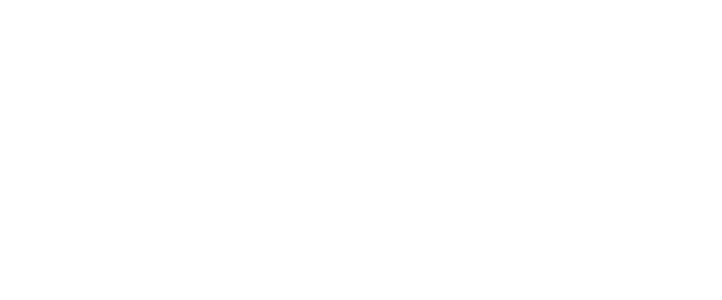
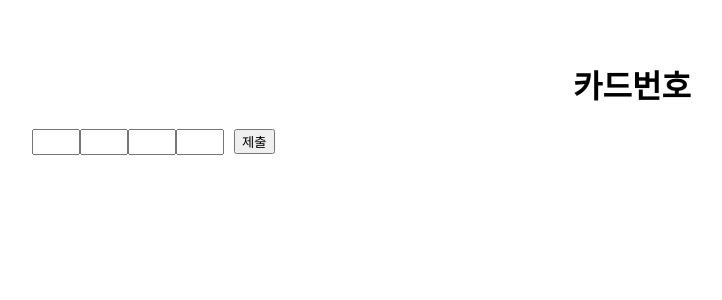
Before and after one commit to jaychang99/react-hook-study, a React (Create React App) app: page /card in a window 1280 px wide. Before the commit this address had no page. Shown: the top 300 px of the page, without its empty margins (8-730 px from the left). Built offline with nearby package versions, Linux system fonts and the light colour scheme.

Commit message:
feat: 신용카드 예시 로직 구현 완료

```diff
--- a/src/App.js
+++ b/src/App.js
@@ -2,6 +2,7 @@
 import UseRefStudyFocus from "common/UseRefStudyFocus";
 import { BrowserRouter as Router, Route, Routes } from "react-router-dom";
 import "./App.css";
+import UseRefCardExample from "common/UseRefCardExample";
 
 function App() {
   return (
@@ -9,6 +10,7 @@
       <Routes>
         <Route path="/" exact={true} element={<UseRefStudy />} />
         <Route path="/focus" exact={true} element={<UseRefStudyFocus />} />
+        <Route path="/card" exact={true} element={<UseRefCardExample />} />
       </Routes>
     </Router>
   );
--- /dev/null
+++ b/src/common/UseRefCardExample.js
@@ -0,0 +1,62 @@
+import "common/styles/useRefCardExample.css";
+import { useRef } from "react";
+
+function UseRefCardExample() {
+  const cardNo1Ref = useRef();
+  const cardNo2Ref = useRef();
+  const cardNo3Ref = useRef();
+  const cardNo4Ref = useRef();
+
+  const submitButtonRef = useRef();
+
+  function handleInputChange(e, nextRef) {
+    const currentInputValue = e.target.value;
+    if (nextRef) {
+      if (currentInputValue.length === 4) {
+        nextRef.current.focus();
+      }
+    }
+  }
+
+  return (
+    <div>
+      <h1>카드번호</h1>
+      <input
+        ref={cardNo1Ref}
+        onChange={(e) => {
+          handleInputChange(e, cardNo2Ref);
+        }}
+      />
+      <input
+        ref={cardNo2Ref}
+        onChange={(e) => {
+          handleInputChange(e, cardNo3Ref);
+        }}
+      />
+      <input
+        ref={cardNo3Ref}
+        onChange={(e) => {
+          handleInputChange(e, cardNo4Ref);
+        }}
+      />
+      <input
+        ref={cardNo4Ref}
+        onChange={(e) => {
+          handleInputChange(e, submitButtonRef);
+        }}
+      />
+      <button
+        ref={submitButtonRef}
+        onClick={() => {
+          console.log(
+            `신용카드 번호는 ${cardNo1Ref.current.value}-${cardNo2Ref.current.value}-${cardNo3Ref.current.value}-${cardNo4Ref.current.value}`
+          );
+        }}
+      >
+        제출
+      </button>
+    </div>
+  );
+}
+
+export default UseRefCardExample;
--- /dev/null
+++ b/src/common/styles/useRefCardExample.css
@@ -0,0 +1,4 @@
+input {
+  width: 40px;
+  height: 20px;
+}
```
